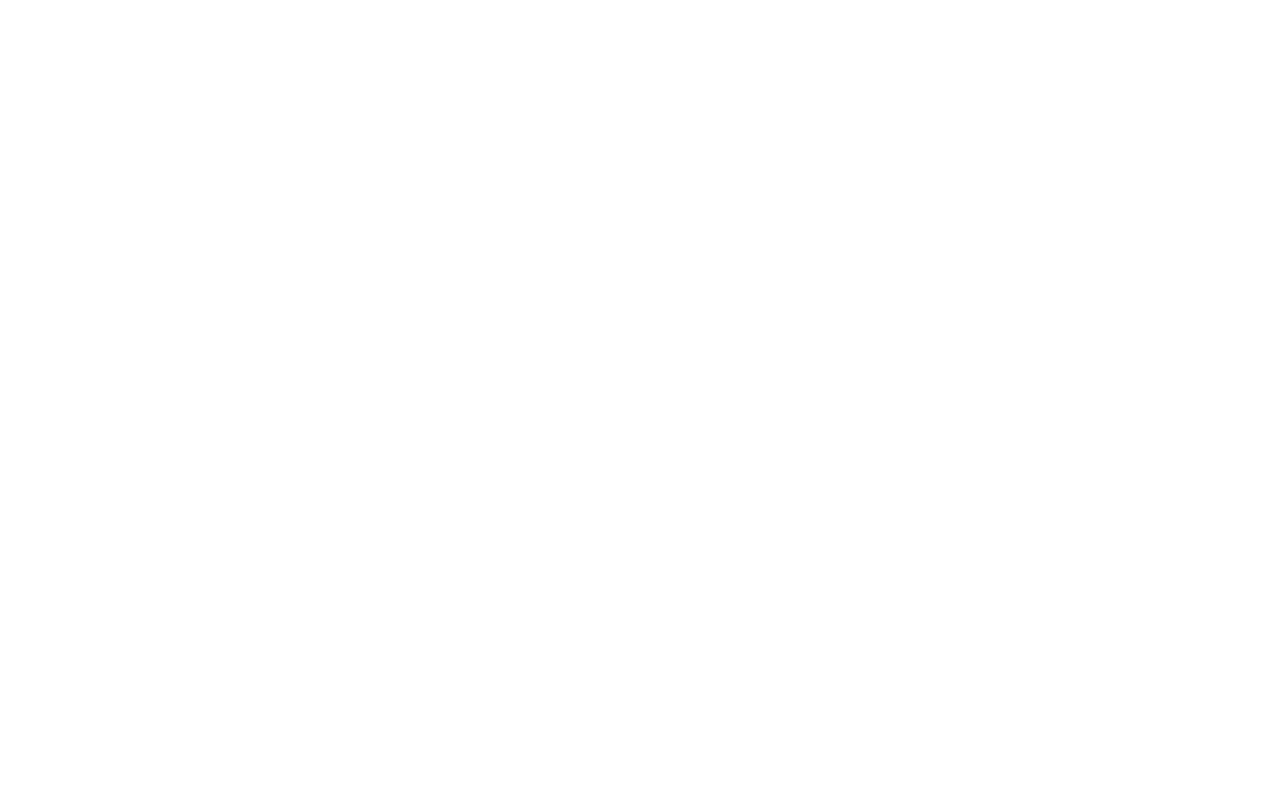
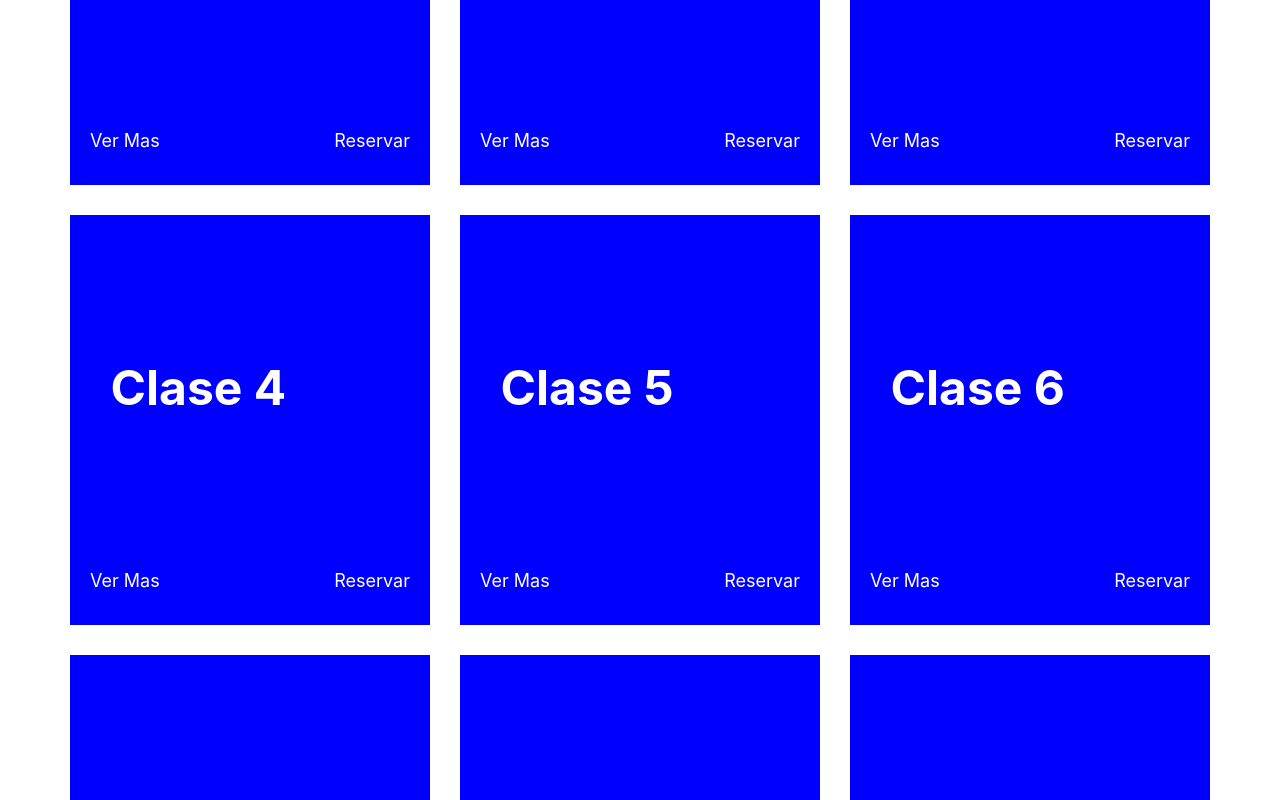
Before and after one commit to antaresdevlight/yoga, a Next.js app: page /tests in a window 1280 px wide. Shown: the part 6540-7340 px from the top of the page. Before the commit the page ends 6315 px from the top, so only its background shows below. Built offline with nearby package versions, Linux system fonts and the light colour scheme.

Commit message:
classes group

```diff
--- a/pages/tests/index.tsx
+++ b/pages/tests/index.tsx
@@ -17,6 +17,7 @@ import Me from "@/src/components/Me";
 import About from "@/src/components/About";
 import MyWork from "@/src/components/MyWork";
 import MyProjects from "@/src/components/MyProjects";
+import ClassesGroup from "@/src/components/ClassesGroup";
 
 function Tests() {
   return (
@@ -50,6 +51,7 @@ function Tests() {
       <About />
       <MyWork />
       <MyProjects />
+      <ClassesGroup/>
     </div>
   );
 }
--- /dev/null
+++ b/src/components/ClassesGroup/index.tsx
@@ -0,0 +1,25 @@
+import { Flex } from "@chakra-ui/react";
+import CourseCard from "../CourseCard";
+
+function ClassesGroup() {
+  return (
+    <Flex
+      flexWrap="wrap"
+      gap="30px"
+      alignItems="center"
+      justifyContent="center"
+    >
+      <CourseCard name={"Clase 1"} />
+      <CourseCard name={"Clase 2"} />
+      <CourseCard name={"Clase 3"} />
+      <CourseCard name={"Clase 4"} />
+      <CourseCard name={"Clase 5"} />
+      <CourseCard name={"Clase 6"} />
+      <CourseCard name={"Clase 7"} />
+      <CourseCard name={"Clase 8"} />
+      <CourseCard name={"Clase 9"} />
+    </Flex>
+  );
+}
+
+export default ClassesGroup;
```
